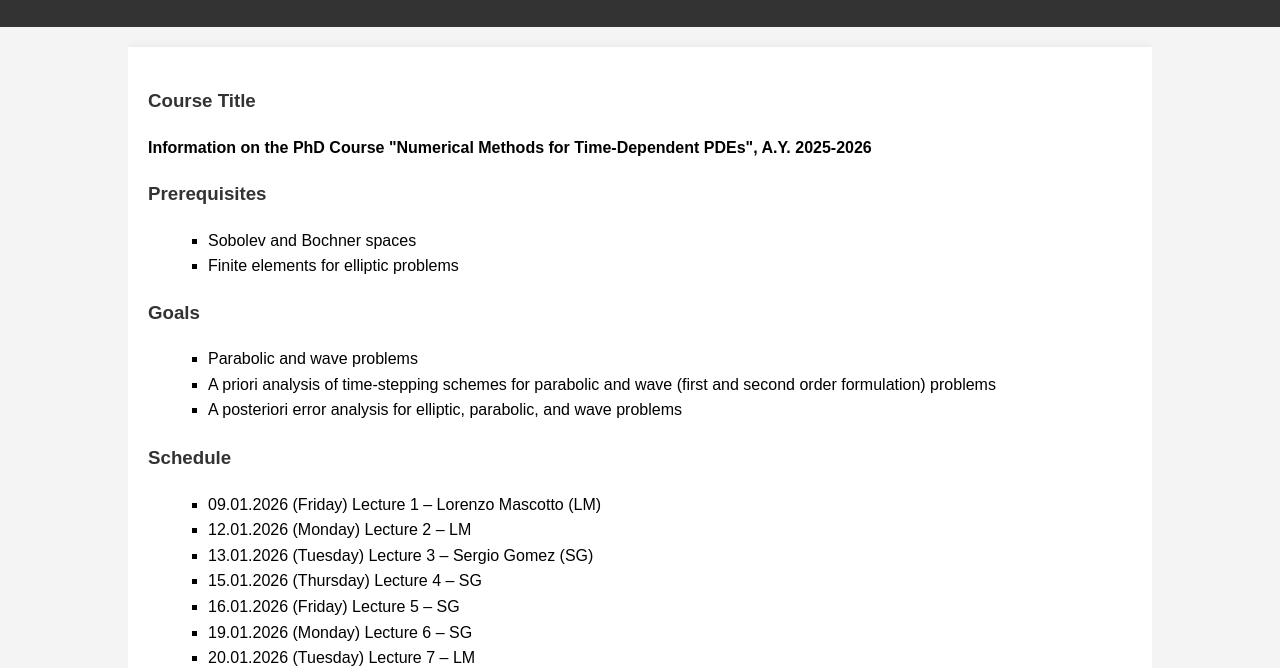
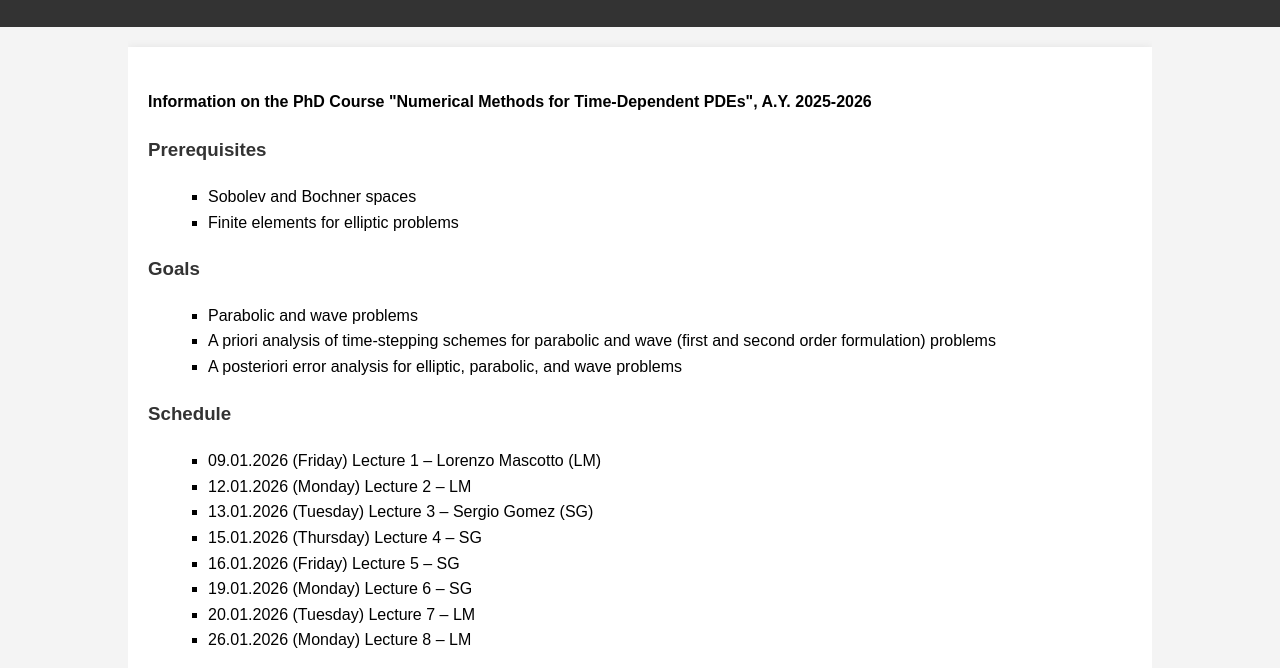
Before and after one commit to LorenzoMascotto/LorenzoMascotto.github.io, a plain HTML site: page teaching/PhD-Course/index.html in a window 1280 px wide. Shown: the part 145-813 px from the top of the page. Drawn offline with Linux system fonts and the light colour scheme.

Commit message:
Update index.html

```diff
--- a/teaching/PhD-Course/index.html
+++ b/teaching/PhD-Course/index.html
@@ -61,8 +61,7 @@
 
     <div class="container">
         <div class="content">
-            <h3>Course Title</h3>
-            <p><strong>Information on the PhD Course "Numerical Methods for Time-Dependent PDEs", A.Y. 2025-2026</strong></p>
+            <h4>Information on the PhD Course "Numerical Methods for Time-Dependent PDEs", A.Y. 2025-2026</h4>
 
             <h3>Prerequisites</h3>
             <ul>
```
